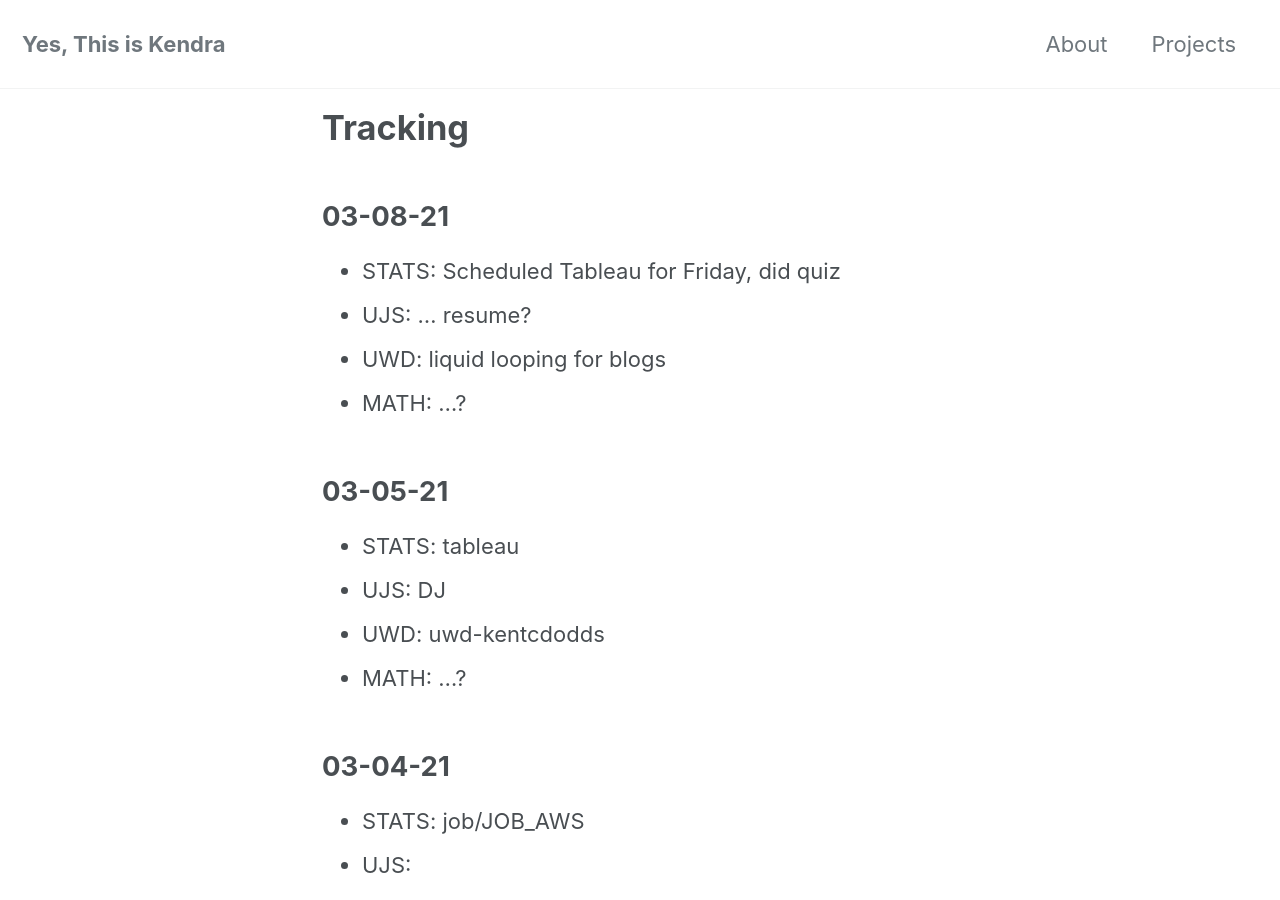
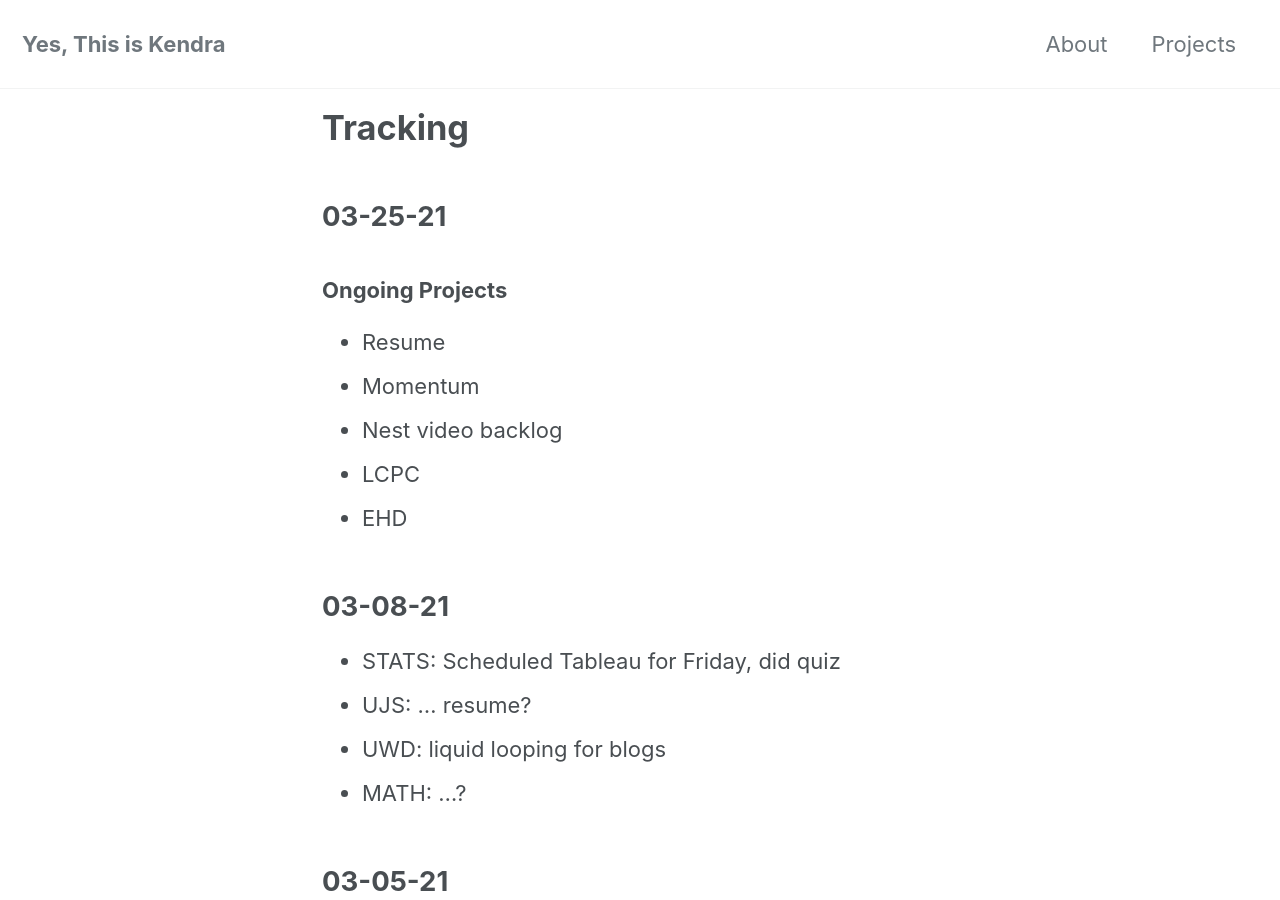
Before and after one commit to yesthisiskendra/yesthisiskendra.github.io, a Jekyll site: the page built from _pages/tracking.md, in a window 1280 px wide and 900 px high. Built offline with Jekyll 4.4.1, drawn with Linux system fonts in a browser that asks for light colours; cached includes are drawn as plain includes; nearby versions of some CDN libraries.

Commit message:
Add tracking

```diff
--- a/_pages/tracking.md
+++ b/_pages/tracking.md
@@ -3,6 +3,16 @@ layout: home
 title: 'Tracking'
 permalink: /tracking/
 ---
+
+## 03-25-21
+
+### Ongoing Projects
+
+- Resume
+- Momentum
+- Nest video backlog
+- LCPC
+- EHD
 
 ## 03-08-21
 
```
Also changed, not shown: 1 other file.
